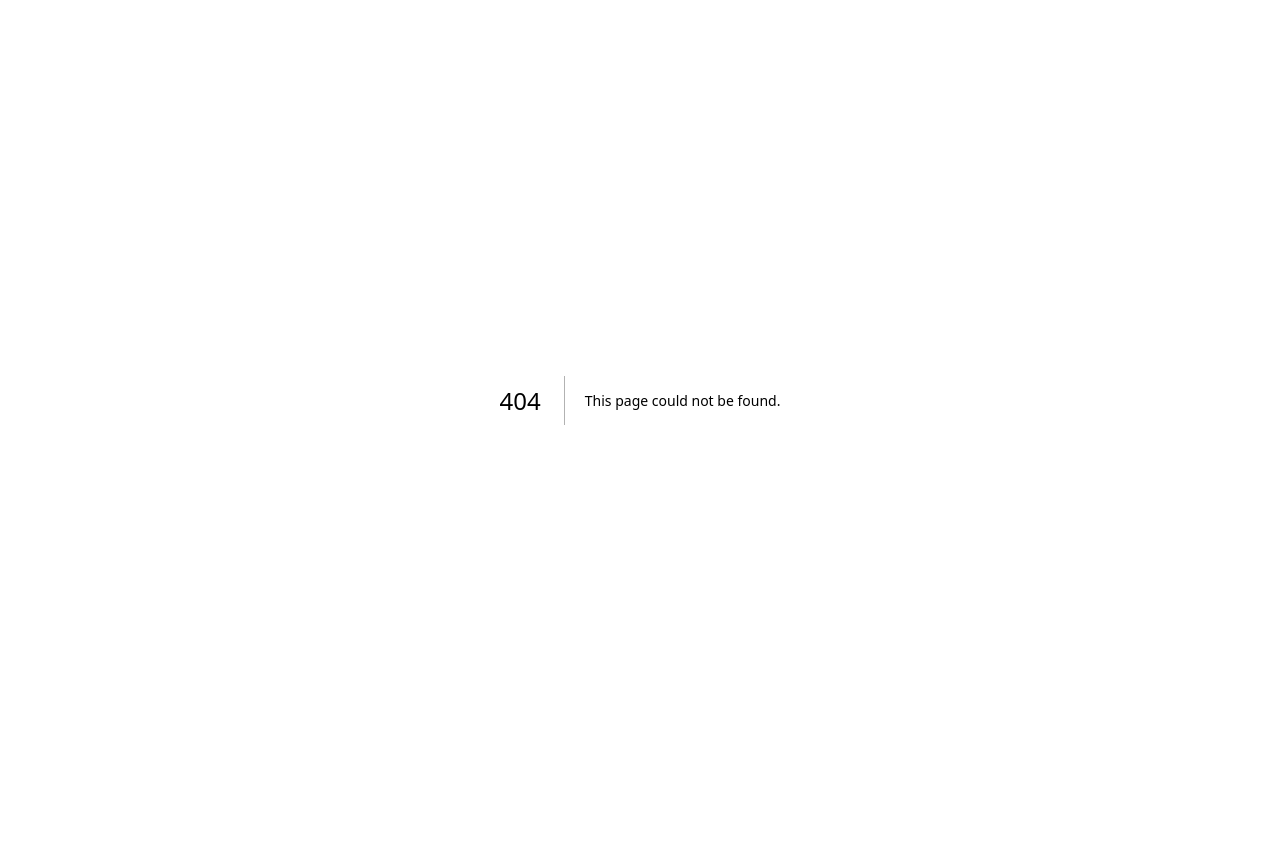
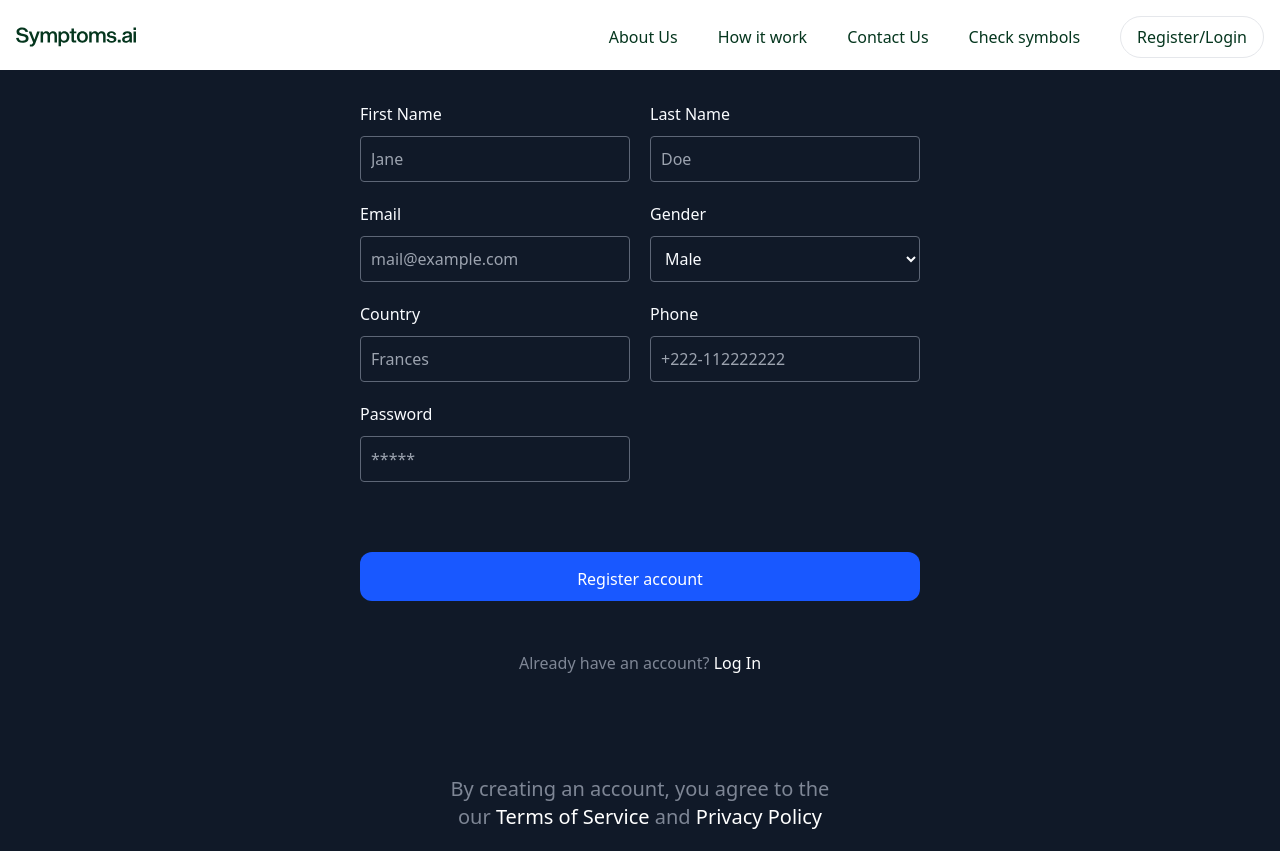
Before and after one commit to DaramolaD/symptoms.ai, a Next.js app: page /signIn in a window 1280 px wide. Before the commit this address had no page. Before the commit the page ends 800 px from the top, so only its background shows below. Built offline with nearby package versions, Linux system fonts and the light colour scheme.

Commit message:
login_signin_page

```diff
--- a/components/Header.tsx
+++ b/components/Header.tsx
@@ -25,7 +25,7 @@ const links = [
 ]
 
 export default function Header() {
-    const [toggle, setToggle] = useState(true)
+    const [toggle, setToggle] = useState(false)
     const toggleMenu = () => {
         setToggle(!toggle)
     }
@@ -37,6 +37,7 @@ export default function Header() {
                         src="/logo.svg"
                         width={120}
                         height={32}
+                        onClick={toggleMenu}
                     />
                 </Link>
                 <ul className="hidden md:flex menu text-[#05361E] gap-[40px] items-center">
@@ -51,8 +52,8 @@ export default function Header() {
                         </button>
                     </li>
                 </ul>
-                <Image alt="header text" src={menu} width={30} height={32} onClick={toggleMenu}/>
-                {toggle &&
+                <Image alt="header text" src={menu} width={30} height={32} onClick={toggleMenu} className='md:hidden'/>
+                {toggle ?
                 <div className="menu w-full md:hidden absolute left-0 top-[48px] px-3 bg-[#fff] pt-5 pb-5">
                     <ul className="menu text-[#05361E] grid gap-[40px] items-center">
                         {links.map(({ link, id }) => (
@@ -66,7 +67,7 @@ export default function Header() {
                             </button>
                         </li>
                     </ul>
-                </div>
+                </div> : ""
                 }
             </nav>
         </header>
--- a/components/Hero.tsx
+++ b/components/Hero.tsx
@@ -6,7 +6,7 @@ import Button from './Button'
 
 function Hero() {
   return (
-    <main className={`flex mx-auto flex-col items-start justify-center text-center px-4 pt-[50px] pl-[80px] w-[100%] h-[600px] m-0 bg-opacity-5 bg-cover bg-right md:bg-center bg-no-repeat bg-[url('/doctor.jpg')]`}>
+    <main className="flex mx-auto flex-col items-start justify-center text-center px-4 pt-[50px] pl-[80px] w-[100%] h-[600px] m-0 bg-opacity-5 bg-cover bg-right md:bg-center bg-no-repeat bg-[url('/doctor.jpg')]">
       <h1 className="sm:text-2xl text-2xl font-bold text-slate-900 text-left max-w-[500px]">
         Chat Your Way to Wellness; Your Health Deserves a Conversation!
       </h1>
--- a/package.json
+++ b/package.json
@@ -19,6 +19,7 @@
     "react": "18.2.0",
     "react-dom": "18.2.0",
     "react-hot-toast": "^2.4.1",
+    "react-router-dom": "^6.20.0",
     "typescript": "5.2.2"
   },
   "devDependencies": {
--- a/pages/_document.tsx
+++ b/pages/_document.tsx
@@ -1,3 +1,4 @@
+import Header from '@/components/Header'
 import { Html, Head, Main, NextScript } from 'next/document'
 
 export default function Document() {
@@ -5,6 +6,7 @@ export default function Document() {
     <Html lang="en">
       <Head />
       <body>
+        <Header />
         <Main />
         <NextScript />
       </body>
--- a/pages/index.tsx
+++ b/pages/index.tsx
@@ -8,9 +8,6 @@ import Brand from "@/components/Brand"
 import Service from "@/components/Service"
 import Cta from "@/components/Cta"
 
-const bg = {
-
-}
 const Home: NextPage = () => {
   return (
     <div className="flex max-w-[1400px] mx-auto flex-col items-center min-h-screen">
--- /dev/null
+++ b/pages/signIn/index.jsx
@@ -0,0 +1,144 @@
+"use client";
+import React, { useState } from "react";
+import Link from "next/link";
+// import { useRouter } from 'next/navigation';
+
+const Signin = () => {
+  const [userData, setUserData] = useState([])
+  //   const dispatch = useDispatch();
+  //   const router = useRouter();
+
+  const handleUserData = (e) => {
+    e.preventDefault()
+    setUserData({...userData, [e.target.name]: e.target.value})
+  }
+  const handleLogin = async (e) => {
+    e.preventDefault();
+    try {
+    //   const options = {
+    //     "Content-Type": "application/json",
+    //   };
+    //   const data = await request("/auth/login", "POST", options, {
+    //     email,
+    //     password,
+    //   });
+      //   dispatch(login(data))
+      // router("/")
+    } catch (error) {
+      console.error(error);
+    }
+  };
+  return (
+    <div className="flex max-w-[1400px] mx-auto flex-col justify-center items-center min-h-screen pt-[180px] bg-[#101928] text-[#FAFCFF] pt-[30px]">
+      <div className="grid gap-[40px] max-w-[600px] w-full px-[20px] justify-items-center pb-[20px]">
+        <h2 className="text-2xl">Register your account</h2>
+        <form
+          onSubmit={handleLogin}
+          className="grid gap-5 grid-cols-1 w-full"
+        >
+          <div className="formCont grid md:grid-cols-2 gap-5 grid-cols-1 w-full">
+            <div className="formItem grid gap-[10px] w-full">
+              <label htmlFor="first_name">First Name</label>
+              <input
+                name="first_name"
+                type="text"
+                required
+                className="p-[10px] rounded bg-[#101928] border border-[#5D6676]"
+                placeholder="Jane"
+                onChange={handleUserData}
+              />
+            </div>
+            <div className="formItem grid gap-[10px] w-full">
+              <label htmlFor="last_name">Last Name</label>
+              <input
+                name="last_name"
+                required
+                type="text"
+                placeholder="Doe"
+                className="p-[10px] rounded bg-[#101928] border border-[#5D6676]"
+                onChange={handleUserData}
+              />
+            </div>
+            <div className="formItem grid gap-[10px] w-full">
+              <label htmlFor="email">Email</label>
+              <input
+                name="email"
+                required
+                type="email"
+                placeholder="mail@example.com"
+                className="p-[10px] rounded bg-[#101928] border border-[#5D6676]"
+                onChange={handleUserData}
+              />
+            </div>
+            <div className="formItem grid gap-[10px] w-full h-full">
+              <label htmlFor="gender">Gender</label>
+              <select
+                name="gender"
+                id="gender"
+                className="border bg-[#101928] border-[#5D6676] p-[10px] rounded"onChange={handleUserData}
+              >
+                <option value="male" className="border-[#5D6676]" onChange={handleUserData}>
+                  Male
+                </option>
+                <option value="female" className="border-[#5D6676]" onChange={handleUserData}>
+                  Female
+                </option>
+              </select>
+            </div>
+            <div className="formItem grid gap-[10px] w-full">
+              <label htmlFor="country">Country</label>
+              <input
+                name="country"
+                required
+                type="text"
+                placeholder="Frances"
+                className="p-[10px] rounded bg-[#101928] border border-[#5D6676]"
+                onChange={handleUserData}
+              />
+            </div>
+            <div className="formItem grid gap-[10px] w-full">
+              <label htmlFor="phone">Phone</label>
+              <input
+                name="phone"
+                required
+                type="number"
+                placeholder="+222-112222222"
+                className="p-[10px] rounded bg-[#101928] border border-[#5D6676]"
+                onChange={handleUserData}
+              />
+            </div>
+            <div className="formItem grid gap-[10px] w-full">
+              <label htmlFor="password">Password</label>
+              <input
+                name="password"
+                required
+                type="password"
+                placeholder="*****"
+                className="p-[10px] rounded bg-[#101928] border border-[#5D6676]"
+                onChange={handleUserData}
+              />
+            </div>
+          </div>
+          <button  className="mt-[50px] text-[#fff] bg-[#1958FF] px-[10px] py-[10px] pt-[15px] rounded-xl w-full text-center">
+            Register account
+          </button>
+        </form>
+
+        <p className="text-[#7E8695] py-[10px]">
+          Already have an account?{" "}
+          <Link href="/signUp" className="text-[#fff]">
+            Log In
+          </Link>
+        </p>
+
+        <p className="text-[#7E8695] mt-[50px] text-sm md:text-xl text-center">
+          By creating an account, you agree to the <br /> our{" "}
+          <span className="text-[#fff]">Terms of Service</span> and{" "}
+          <span className="text-[#fff]">Privacy Policy</span>
+        </p>
+      </div>
+    </div>
+  );
+};
+
+export default Signin;
--- /dev/null
+++ b/pages/signUp/index.jsx
@@ -0,0 +1,86 @@
+"use client";
+import React, { useState } from "react";
+import Link from "next/link";
+// import { useRouter } from 'next/navigation';
+
+const SignUp = () => {
+  const [userData, setUserData] = useState([])
+  //   const dispatch = useDispatch();
+  //   const router = useRouter();
+
+  const handleUserData = (e) => {
+    e.preventDefault()
+    setUserData({...userData, [e.target.name]: e.target.value})
+  }
+  const handleLogin = async (e) => {
+    e.preventDefault();
+    try {
+    //   const options = {
+    //     "Content-Type": "application/json",
+    //   };
+    //   const data = await request("/auth/login", "POST", options, {
+    //     email,
+    //     password,
+    //   });
+      //   dispatch(login(data))
+      // router("/")
+    } catch (error) {
+      console.error(error);
+    }
+  };
+  return (
+    <div className="flex max-w-[1400px] mx-auto flex-col justify-center items-center min-h-screen pt-[180px] bg-[#101928] text-[#FAFCFF] pt-[30px]">
+      <div className="grid gap-[40px] max-w-[600px] w-full px-[20px] justify-items-center pb-[20px]">
+        <h2 className="text-2xl">Register your account</h2>
+        <form
+          onSubmit={handleLogin}
+          className="grid gap-5 grid-cols-1 w-full"
+        >
+          <div className="formCont grid md:grid-cols-2 gap-5 grid-cols-1 w-full">
+
+            <div className="formItem grid gap-[10px] w-full">
+              <label htmlFor="email">Email</label>
+              <input
+                name="email"
+                required
+                type="email"
+                placeholder="mail@example.com"
+                className="p-[10px] rounded bg-[#101928] border border-[#5D6676]"
+                onChange={handleUserData}
+              />
+            </div>
+            <div className="formItem grid gap-[10px] w-full">
+              <label htmlFor="password">Password</label>
+              <input
+                name="password"
+                required
+                type="password"
+                placeholder="*****"
+                className="p-[10px] rounded bg-[#101928] border border-[#5D6676]"
+                onChange={handleUserData}
+              />
+            </div>
+          </div>
+          <button  className="mt-[50px] text-[#fff] bg-[#1958FF] px-[10px] py-[10px] pt-[15px] rounded-xl w-full text-center">
+            Forgot Password?
+          </button>
+        </form>
+
+        <p className="text-[#7E8695] py-[10px]">
+          Already have an account?{" "}
+          <Link href="/signIn" className="text-[#fff]">
+            Log In
+          </Link>
+        </p>
+
+        <p className="text-[#7E8695] mt-[50px] text-sm md:text-xl text-center">
+          By creating an account, you agree to the <br /> our{" "}
+          <span className="text-[#fff]">Terms of Service</span> and{" "}
+          <span className="text-[#fff]">Privacy Policy</span>
+        </p>
+      </div>
+    </div>
+  );
+};
+
+export default SignUp;
```
Also changed, not shown: 1 other file (tests, documents, lock files or other folders).
